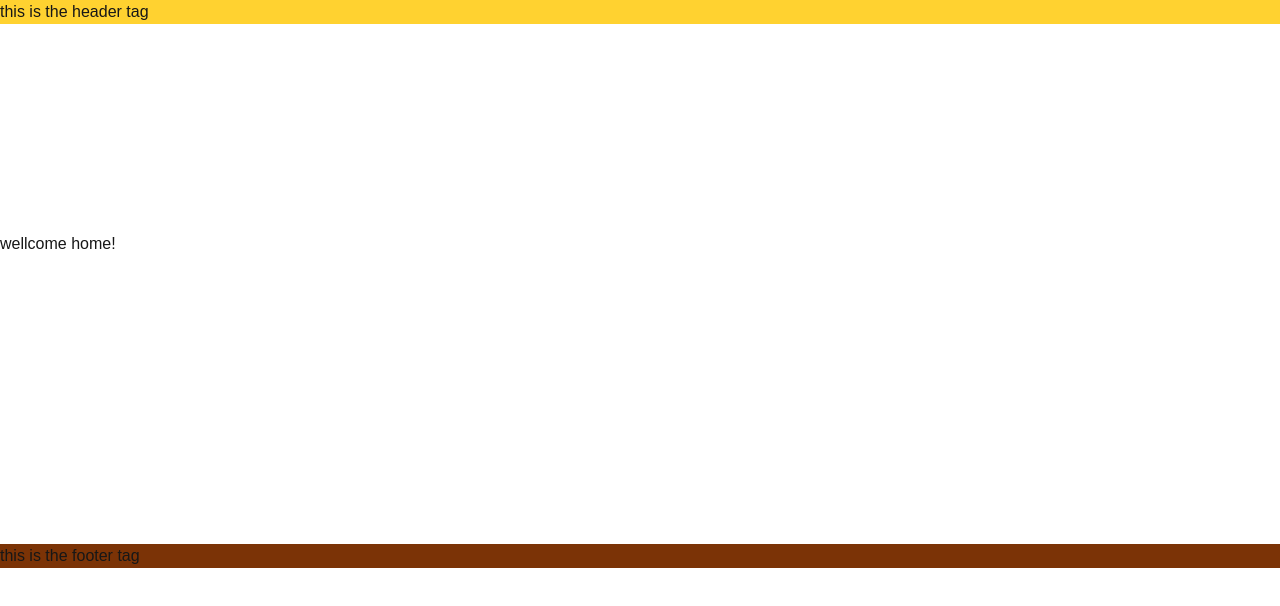
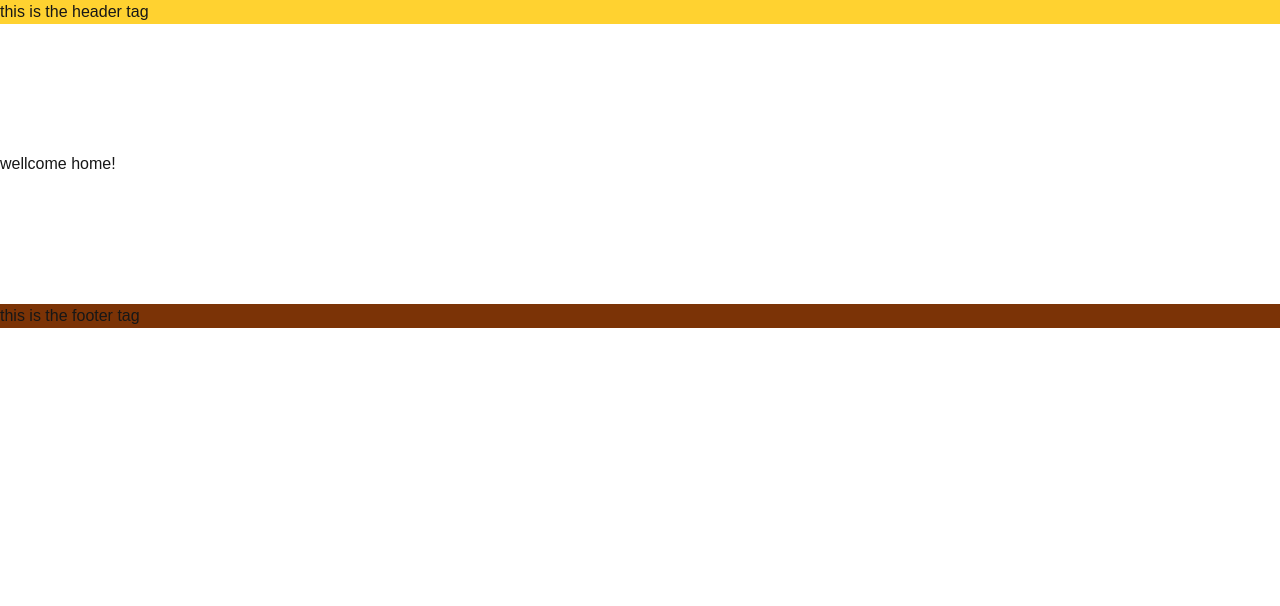
Before and after one commit to MogesBekele/next, a Next.js app: page / in a window 1280 px wide. Shown: the top 606 px of the page. Built offline with nearby package versions, Linux system fonts and the light colour scheme.

Commit message:
add the margin on the layout

```diff
--- a/src/app/layout.tsx
+++ b/src/app/layout.tsx
@@ -27,11 +27,11 @@ export default function RootLayout({
       <body
         className={`${geistSans.variable} ${geistMono.variable} antialiased`}
       >
-        <header className="flex bg-amber-300 w-full mb-52">
+        <header className="flex bg-amber-300 w-full mb-32">
           this is the header tag
         </header>
         {children}
-        <footer className="bg-amber-900 mt-72">
+        <footer className="bg-amber-900 mt-32">
           this is the footer tag
         </footer>
       </body>
```
